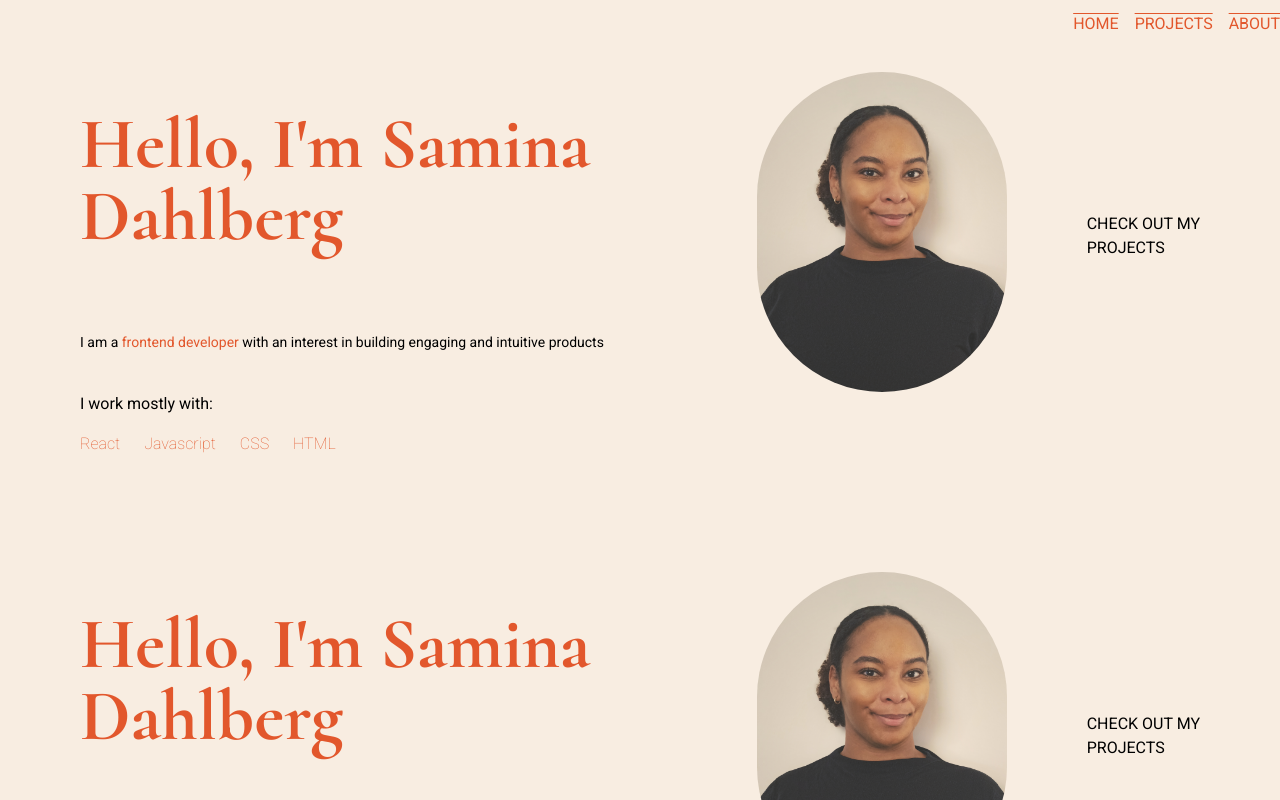
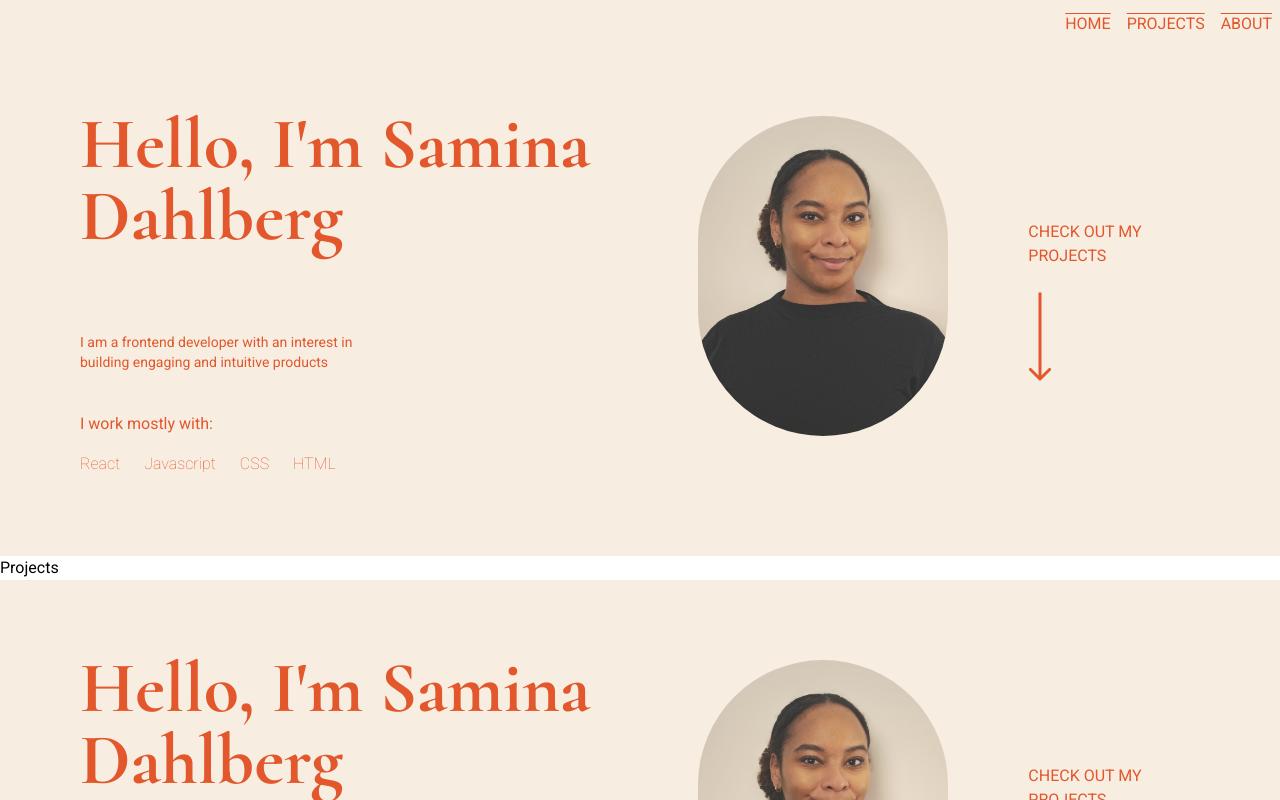
Before and after one commit to Samina-tenso/my-portfolio, a Next.js app: page /Home in a window 1280 px wide. Shown: the top 800 px of the page. Built offline with nearby package versions, Linux system fonts and the light colour scheme; a web font is replaced by a local one.

Commit message:
added styles and layout

```diff
--- /dev/null
+++ b/pages/Arrow.jsx
@@ -0,0 +1,25 @@
+import * as React from "react";
+
+
+
+function Arrow(props) {
+    return (
+        <svg
+            width={24}
+            height={89}
+            fill="none"
+            xmlns="http://www.w3.org/2000/svg"
+            className=' mb-6 ml-10 mt-6 hover:animate-bounce'
+            {...props}
+        >
+            <path
+                d="M13.5 2V.5h-3V2h3zm-2.56 86.06a1.5 1.5 0 002.12 0l9.547-9.545a1.5 1.5 0 10-2.122-2.122L12 84.88l-8.485-8.486a1.5 1.5 0 10-2.122 2.122l9.546 9.546zM10.5 2v85h3V2h-3z"
+                fill="#E2572C"
+            />
+        </svg>
+    );
+}
+
+
+
+export default Arrow;
--- a/pages/Home.jsx
+++ b/pages/Home.jsx
@@ -1,6 +1,7 @@
 import React from 'react'
 import Image from 'next/image'
 import myProfile from '../public/myProfile.jpg'
+import Arrow from './Arrow.jsx'
 
 function Home() {
     return (
@@ -9,27 +10,32 @@ function Home() {
 
             <div className='ml-6 mr-8 sm:ml-20 mt-10 '>
                 <h1 className='font-serif text-red text-5xl mb-10 mt-4 text-center sm:text-left sm:text-6xl  sm:mt-8 sm:mb-20 md:text-7xl'> Hello, I'm Samina Dahlberg</h1>
-                <h4 className='font-sans text-center text-sm sm:text-left' > I am a <span className="text-red">frontend developer</span> with an interest in building engaging and intuitive products </h4>
-                <h3 className="mt-10 mb-4"> I work mostly with:</h3>
-                <ul className='flex flex-row font-light text-red  space-x-5 flex-wrap sm:mb-20 sm:space-x-6 '>
+                <h4 className='font-sans text-center text-red text-sm sm:text-left md:pr-60' > I am a frontend developer with an interest in building engaging and intuitive products </h4>
+                <h3 className="mt-10 mb-4 text-red text-center sm:text-left" > I work mostly with:</h3>
+                <ul className='flex flex-row  justify-center font-light text-red  space-x-3 flex-wrap sm:text-left sm:place-content-start sm:mb-20 sm:space-x-6 '>
                     <li> React</li>
                     <li> Javascript</li>
                     <li> CSS</li>
                     <li> HTML</li>
                 </ul>
             </div>
-            <div className='grid grid-cols-1 mt-9 text-center m-auto  sm:mr-20 sm:grid-cols-2 sm:mt-30 sm:flex  sm:place-content-end'>
+            <div className='grid grid-cols-1 mt-9   m-auto  sm:mr-25 flex sm:grid-cols-2 sm:mt-20 sm:flex'>
                 <div>
                     <Image src={myProfile}
                         alt="me"
                         width="250px"
                         height="320px"
                         layout="fixed"
-                        className='rounded-full'
+                        className='rounded-full '
                         sizes="(max-width:768px) 10vw"
                     />
                 </div>
-                <div className=' uppercase m-auto mb-6 mt-6 sm:text-left sm:pl-20 sm:m-auto'> check out my <br /> projects </div>
+                <div className=' m-auto sm:ml-10 sm:mt-20 sm:pr-20' >
+                    <div className=' uppercase mt-6 text-red sm:text-left sm:pl-10 '> check out my <br /> projects </div>
+                    <Arrow />
+                </div>
+
+
             </div>
         </div >
 
--- a/pages/Nav.jsx
+++ b/pages/Nav.jsx
@@ -3,7 +3,7 @@ import Link from 'next/link'
 function Nav() {
     return (
         <div className='bg-beige pt-3 sticky top-0 z-20 '>
-            < ul className='uppercase container flex flex-row  place-content-end mx-auto hover:text-black space-x-4 sm:  '>
+            < ul className='uppercase container pr-2 flex flex-row  place-content-end mx-auto hover:text-black space-x-4 sm:  '>
                 <li> <Link href="home"><a className=" hover:no-underline uppercase"  >Home</a></Link></li>
                 <li> <Link href="projects"><a className="hover:no-underline uppercase " >projects</a></Link></li>
                 <li>  <Link href="about"><a className="hover:no-underline uppercase">about</a></Link></li>
--- /dev/null
+++ b/pages/Projects.jsx
@@ -0,0 +1,9 @@
+import React from 'react'
+
+function Projects() {
+    return (
+        <div>Projects</div>
+    )
+}
+
+export default Projects
--- a/pages/_app.js
+++ b/pages/_app.js
@@ -1,13 +1,14 @@
 import '../styles/globals.css'
 import Home from './Home'
 import Nav from './Nav'
+import Projects from './Projects'
 
 function MyApp({ Component, pageProps }) {
   return (
     <>
       <Nav />
       <Home />
-
+      <Projects />
       <Component {...pageProps} />
     </>
   )
```
